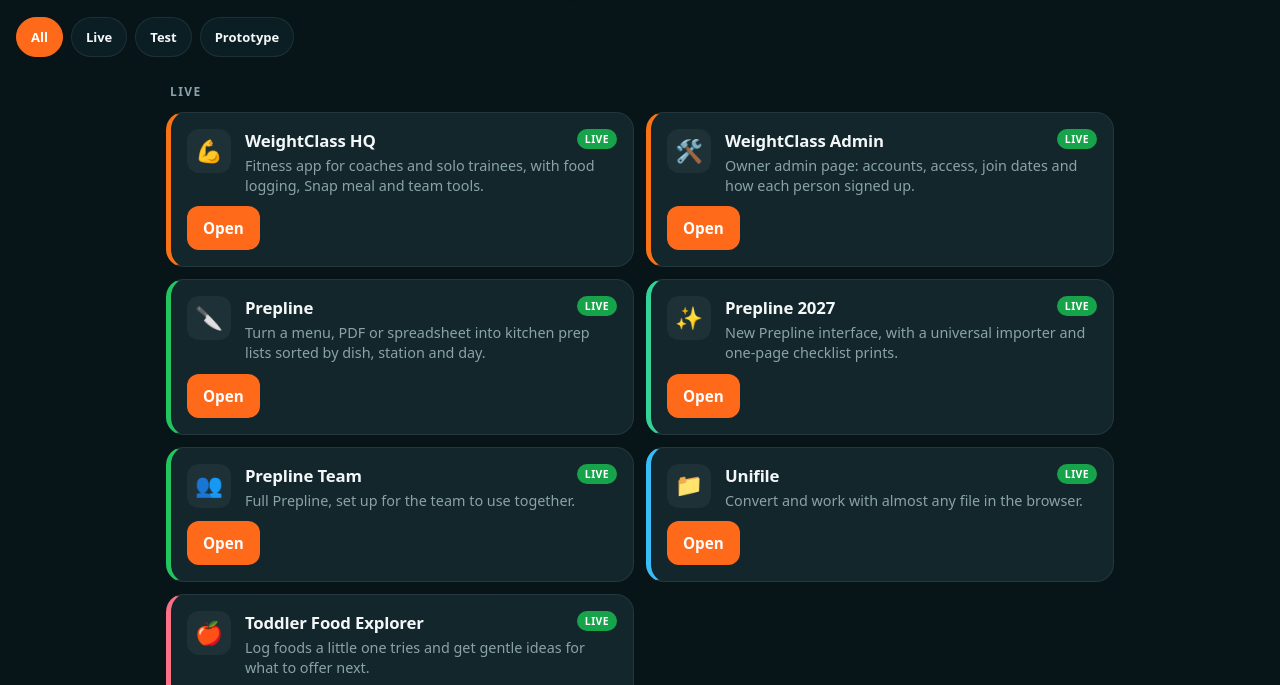
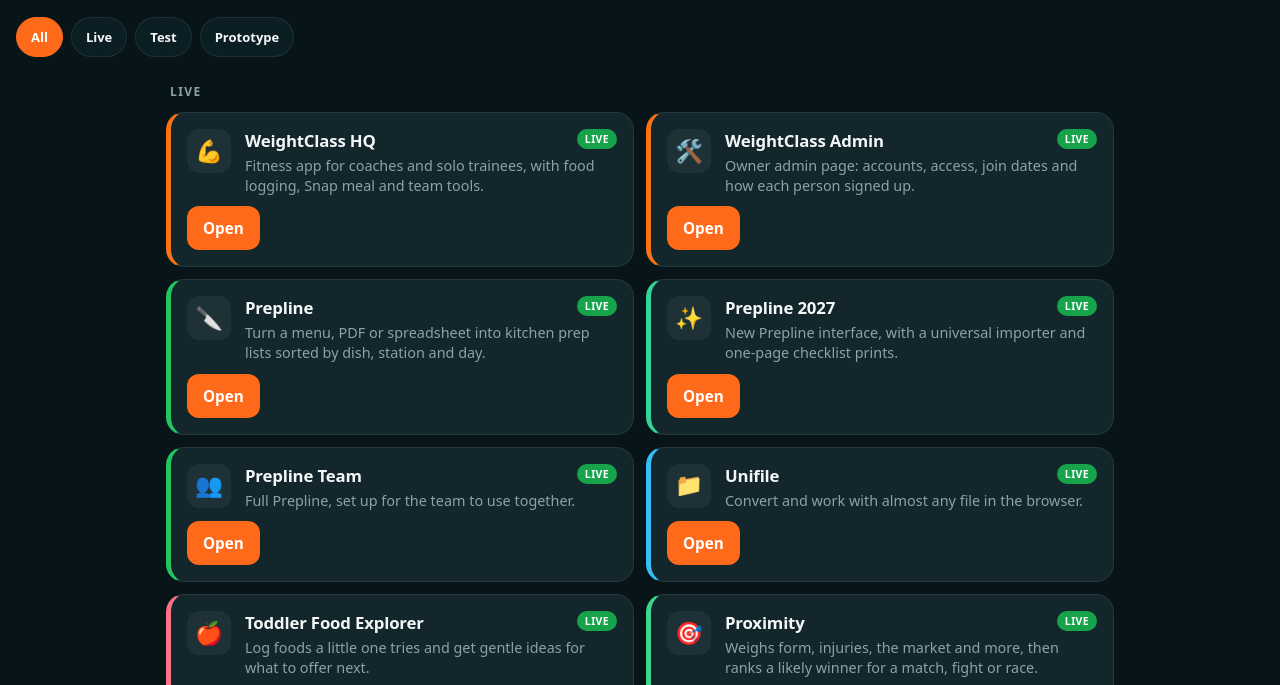
Before and after one commit to autoprod-dev/apps-hub, a plain HTML site: page index.html in a window 1280 px wide. Shown: the part 107-792 px from the top of the page. Drawn offline with Linux system fonts and the light colour scheme.

Commit message:
Add Proximity to the unlisted Autoprod apps launcher.

```diff
--- a/index.html
+++ b/index.html
@@ -309,6 +309,15 @@
       "accent": "#fb7185"
     },
     {
+      "id": "proximity",
+      "name": "Proximity",
+      "description": "Weighs form, injuries, the market and more, then ranks a likely winner for a match, fight or race.",
+      "status": "Live",
+      "url": "https://autoprod-dev.github.io/proximity/",
+      "icon": "🎯",
+      "accent": "#3dd68c"
+    },
+    {
       "id": "prepline-trial",
       "name": "Prepline Trial",
       "description": "Trial build of Prepline for trying new features before they go into the main app.",
--- a/programs.json
+++ b/programs.json
@@ -9,7 +9,7 @@
       "description": "Fitness app for coaches and solo trainees, with food logging, Snap meal and team tools.",
       "status": "Live",
       "url": "https://www.weightclassonline.com.au",
-      "icon": "💪",
+      "icon": "\ud83d\udcaa",
       "accent": "#f97316"
     },
     {
@@ -18,7 +18,7 @@
       "description": "Owner admin page: accounts, access, join dates and how each person signed up.",
       "status": "Live",
       "url": "https://www.weightclassonline.com.au/app/admin.html",
-      "icon": "🛠️",
+      "icon": "\ud83d\udee0\ufe0f",
       "accent": "#f97316"
     },
     {
@@ -27,7 +27,7 @@
       "description": "Turn a menu, PDF or spreadsheet into kitchen prep lists sorted by dish, station and day.",
       "status": "Live",
       "url": "https://autoprod-dev.github.io/preplist-sorter/",
-      "icon": "🔪",
+      "icon": "\ud83d\udd2a",
       "accent": "#22c55e"
     },
     {
@@ -36,7 +36,7 @@
       "description": "New Prepline interface, with a universal importer and one-page checklist prints.",
       "status": "Live",
       "url": "https://autoprod-dev.github.io/prepline-2027/",
-      "icon": "✨",
+      "icon": "\u2728",
       "accent": "#34d399"
     },
     {
@@ -45,7 +45,7 @@
       "description": "Full Prepline, set up for the team to use together.",
       "status": "Live",
       "url": "https://autoprod-dev.github.io/prepline-team/",
-      "icon": "👥",
+      "icon": "\ud83d\udc65",
       "accent": "#22c55e"
     },
     {
@@ -54,7 +54,7 @@
       "description": "Convert and work with almost any file in the browser.",
       "status": "Live",
       "url": "https://autoprod-dev.github.io/unifile/",
-      "icon": "📁",
+      "icon": "\ud83d\udcc1",
       "accent": "#38bdf8"
     },
     {
@@ -63,8 +63,17 @@
       "description": "Log foods a little one tries and get gentle ideas for what to offer next.",
       "status": "Live",
       "url": "https://autoprod-dev.github.io/toddler-food-explorer/",
-      "icon": "🍎",
+      "icon": "\ud83c\udf4e",
       "accent": "#fb7185"
+    },
+    {
+      "id": "proximity",
+      "name": "Proximity",
+      "description": "Weighs form, injuries, the market and more, then ranks a likely winner for a match, fight or race.",
+      "status": "Live",
+      "url": "https://autoprod-dev.github.io/proximity/",
+      "icon": "\ud83c\udfaf",
+      "accent": "#3dd68c"
     },
     {
       "id": "prepline-trial",
@@ -72,7 +81,7 @@
       "description": "Trial build of Prepline for trying new features before they go into the main app.",
       "status": "Test",
       "url": "https://autoprod-dev.github.io/prepline-trial-preview/",
-      "icon": "🧪",
+      "icon": "\ud83e\uddea",
       "accent": "#f59e0b"
     },
     {
@@ -81,7 +90,7 @@
       "description": "Test copy of Prepline, including test payments.",
       "status": "Test",
       "url": "https://autoprod-dev.github.io/prepline-test/",
-      "icon": "🧪",
+      "icon": "\ud83e\uddea",
       "accent": "#f59e0b"
     },
     {
@@ -90,7 +99,7 @@
       "description": "Test copy of Unifile, including test payments.",
       "status": "Test",
       "url": "https://autoprod-dev.github.io/unifile-test/",
-      "icon": "🧪",
+      "icon": "\ud83e\uddea",
       "accent": "#f59e0b"
     },
     {
@@ -99,7 +108,7 @@
       "description": "Snap a meal for a fancy menu, a chef roast, or dinner ideas from your fridge.",
       "status": "Test",
       "url": "https://autoprod-dev.github.io/snootfood-test/",
-      "icon": "🍜",
+      "icon": "\ud83c\udf5c",
       "accent": "#f59e0b"
     },
     {
@@ -108,7 +117,7 @@
       "description": "Track IV fluid restock: receive, walk, pick, deliver and order.",
       "status": "Test",
       "url": "https://autoprod-dev.github.io/ward-restock-test/",
-      "icon": "💧",
+      "icon": "\ud83d\udca7",
       "accent": "#38bdf8"
     },
     {
@@ -117,7 +126,7 @@
       "description": "Lemon Squeezy storefront. Still under review, not taking real payments yet.",
       "status": "Test",
       "url": "https://autoprod-dev.lemonsqueezy.com",
-      "icon": "🛒",
+      "icon": "\ud83d\uded2",
       "accent": "#a855f7"
     },
     {
@@ -126,7 +135,7 @@
       "description": "From work orders and rosters through to a finished prep list, in ordered steps.",
       "status": "Prototype",
       "url": "https://autoprod-dev.github.io/prepline-pipeline/",
-      "icon": "🧭",
+      "icon": "\ud83e\udded",
       "accent": "#2dd4bf"
     },
     {
@@ -135,7 +144,7 @@
       "description": "Scores ASX and US shares plus gold and silver, with a plain Looks good, Wait or Avoid label.",
       "status": "Prototype",
       "url": null,
-      "icon": "📈",
+      "icon": "\ud83d\udcc8",
       "accent": "#22c55e"
     },
     {
@@ -144,7 +153,7 @@
       "description": "Flags Sydney and Philippines areas where new trains, malls or other works could lift values.",
       "status": "Prototype",
       "url": null,
-      "icon": "🏠",
+      "icon": "\ud83c\udfe0",
       "accent": "#fb923c"
     },
     {
@@ -153,7 +162,7 @@
       "description": "Turns a UBS event export into section work orders, allocation and a print pack.",
       "status": "Prototype",
       "url": null,
-      "icon": "📋",
+      "icon": "\ud83d\udccb",
       "accent": "#818cf8"
     },
     {
@@ -162,7 +171,7 @@
       "description": "Private trial of the kitchen UBS workflow, from filter through to a prep list.",
       "status": "Prototype",
       "url": null,
-      "icon": "🍳",
+      "icon": "\ud83c\udf73",
       "accent": "#c084fc"
     }
   ]
```
